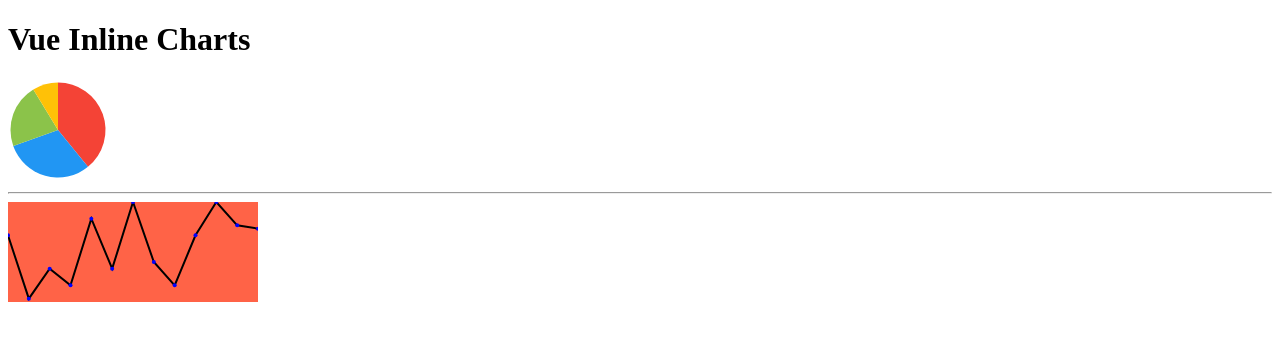
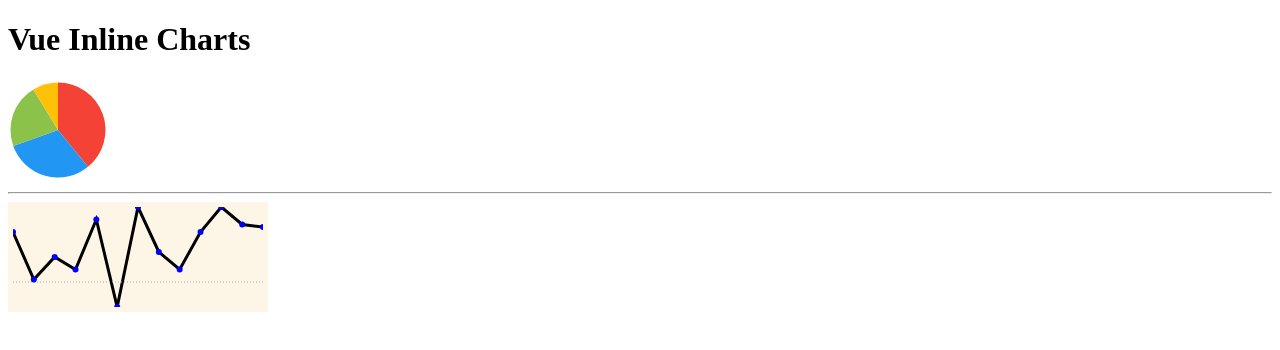
Before and after one commit to Menighin/vue-in-charts, a Vue app: page / in a window 1280 px wide. Shown: the top 350 px of the page. Built offline with nearby package versions, Linux system fonts and the light colour scheme.

Commit message:
InlineLineChart - Rendering the 0 line + Padding + dynamic Y Axis

```diff
--- a/package.json
+++ b/package.json
@@ -58,7 +58,7 @@
     "webpack-merge": "^4.1.2"
   },
   "dependencies": {
-    "vue-test-utils": "^1.0.0-beta.11"
+
   },
   "jest": {
     "moduleFileExtensions": [
--- a/src/App.vue
+++ b/src/App.vue
@@ -9,7 +9,8 @@
         <hr>
 
         <inline-line-chart
-            :data="[20, 1, 10, 5, 25, 10, 30, 12, 5, 20, 30, 23, 22]" />
+            :data="[20, 1, 10, 5, 25, -10, 30, 12, 5, 20, 30, 23, 22]"
+            />
 
     </div>
 </template>
--- a/src/components/InlineLineChart.vue
+++ b/src/components/InlineLineChart.vue
@@ -4,12 +4,15 @@
             class="root"
             ref="svg"
             :width="width"
-            :height="height">
+            :height="height"
+            :style="`padding-top: ${paddingTop}; padding-right: ${paddingRight}; padding-bottom: ${paddingBottom}; padding-left: ${paddingLeft};`">
 
-            <polyline :points="points" stroke="black" stroke-width="2" fill="none" />
+            <polyline :points="points" stroke="black" stroke-width="3" fill="none" />
+
+            <polyline :points="`0,${zeroHeight} ${width},${zeroHeight}`" stroke="#aaa" stroke-width="1" fill="none" stroke-dasharray="1, 2" />
 
             <g>
-                <circle v-for="(p, i) in points" :key="`point-${i}`" :cx="p[0]" :cy="p[1]" r="2" fill="blue" />
+                <circle v-for="(p, i) in points" :key="`point-${i}`" :cx="p[0]" :cy="p[1]" r="3" fill="blue" />
             </g>
 
         </svg>
@@ -20,9 +23,20 @@
 <script>
     export default {
         props: {
-            width:  { type: String, default: '250' },
-            height: { type: String, default: '100' },
-            data:   { type: Array,  required: true }
+            width:         { type: String, default: '250'  },
+            height:        { type: String, default: '100'  },
+            data:          { type: Array,  required: true  },
+            minY:          { type: Number, default:  null  },
+            maxY:          { type: Number, defaukt:  null  },
+            paddingTop:    { type: String, default:  '5px' },
+            paddingRight:  { type: String, default:  '5px' },
+            paddingBottom: { type: String, default:  '5px' },
+            paddingLeft:   { type: String, default:  '5px' },
+        },
+        data() {
+            return {
+                zeroHeight: 0
+            }
         },
         computed: {
             points() {
@@ -30,18 +44,22 @@
                 const w = parseInt(this.width);
                 const xStep = w / (this.data.length - 1);
 
-                let minValue = this.data.reduce((min, val) => val < min ? val : min, this.data[0]);
-                let maxValue = this.data.reduce((max, val) => val > max ? val : max, this.data[0]);
+                let minValue = this.minY || this.data.reduce((min, val) => val < min ? val : min, this.data[0]);
+                let maxValue = this.maxY || this.data.reduce((max, val) => val > max ? val : max, this.data[0]);
 
-                let yFactor = h / maxValue;
+                let yFactor = h / (maxValue - Math.min(0, minValue));
 
+                // Calculating Y positions
                 let points = [];
                 let xValue = 0;
                 this.data.forEach(d => {
-                    let yValue = h - (d * yFactor);
+                    let yValue = h - ((d - Math.min(0, minValue)) * yFactor);
                     points.push([xValue, yValue]);
                     xValue += xStep;
                 });
+
+                // Calculating the height of the zero line
+                this.zeroHeight = h - ((0 - Math.min(0, minValue)) * yFactor);
 
                 return points;
             },
@@ -53,6 +71,9 @@
 
                 return pointsStr;
             }
+        },
+        beforeMount() {
+            this.zeroHeight = this.height;
         }
     }
 </script>
@@ -61,7 +82,7 @@
 
     .inline-line-wrapper {
         .root {
-            background-color: tomato;
+            background: oldlace;
         }
     }
 
```
